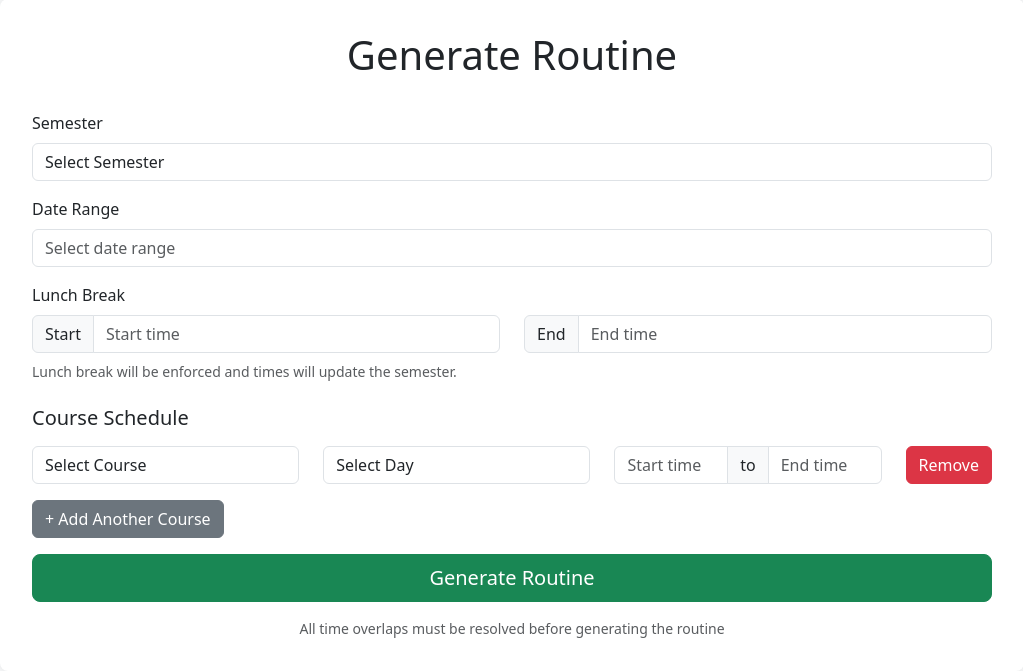
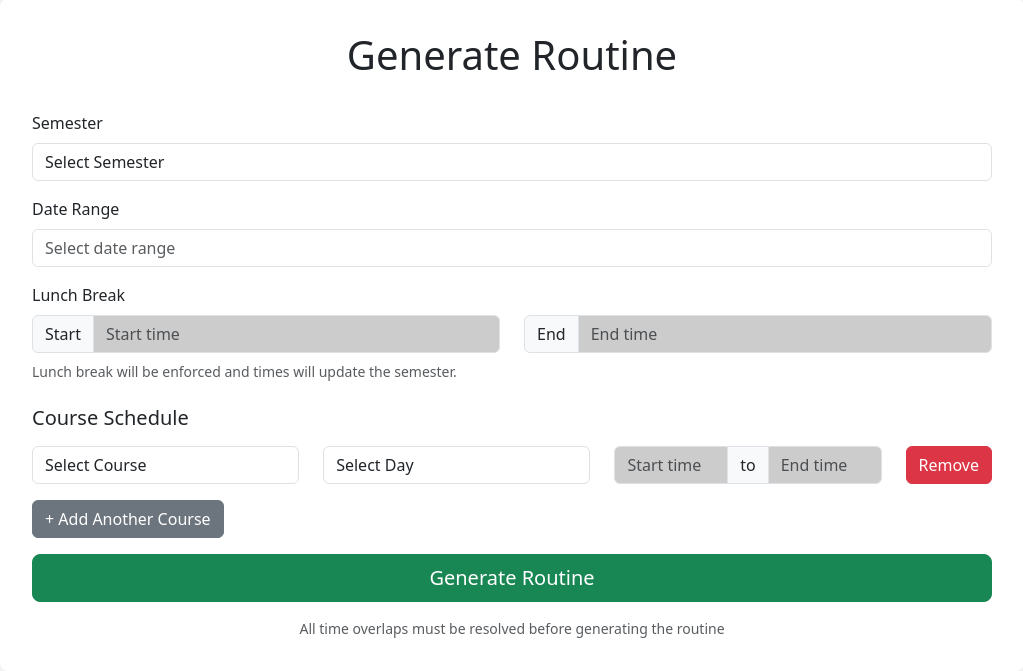
Before and after one commit to zubaer-ahammed/Academic-Routine-Automation-System, a Django app: page /generate/ in a window 1280 px wide. Shown: the part 169-840 px from the top of the page, without its empty margins (128-1151 px from the left). Run offline with Django 4.2, Linux system fonts and the light colour scheme; data comes from the database, SQL or seed files in the repository; some libraries are stand-ins or nearby versions.

Commit message:
Frontend UI Update

```diff
--- a/templates/bou_routines_app/generate_routine.html
+++ b/templates/bou_routines_app/generate_routine.html
@@ -54,6 +54,13 @@
             0% { transform: scale(1); }
             50% { transform: scale(1.02); }
             100% { transform: scale(1); }
+        }
+        /* Fix for daterangepicker z-index */
+        .daterangepicker {
+            z-index: 999999 !important;
+        }
+        .form-control.mdtimepicker {
+            background: #ccc;
         }
     </style>
 </head>
--- a/templates/bou_routines_app/routine_entry.html
+++ b/templates/bou_routines_app/routine_entry.html
@@ -27,6 +27,9 @@
         }
         .navbar {
             margin-bottom: 2rem;
+        }
+        .form-control.mdtimepicker {
+            background: #ccc;
         }
     </style>
 </head>
--- a/templates/bou_routines_app/semester_courses.html
+++ b/templates/bou_routines_app/semester_courses.html
@@ -25,6 +25,9 @@
         h1 {
             text-align: center;
             margin-bottom: 2rem;
+        }
+        .form-control.mdtimepicker {
+            background: #ccc;
         }
     </style>
 </head>
```
